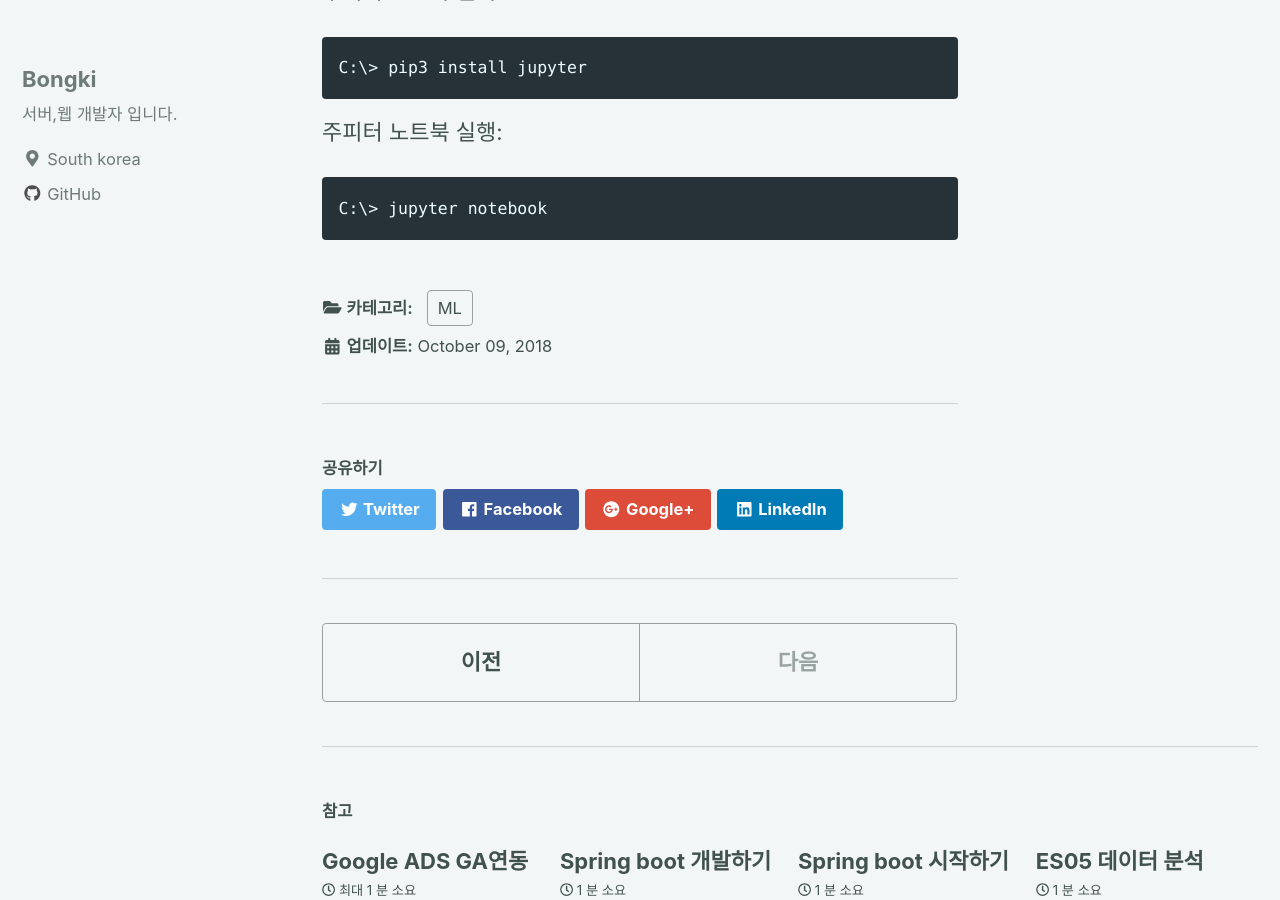
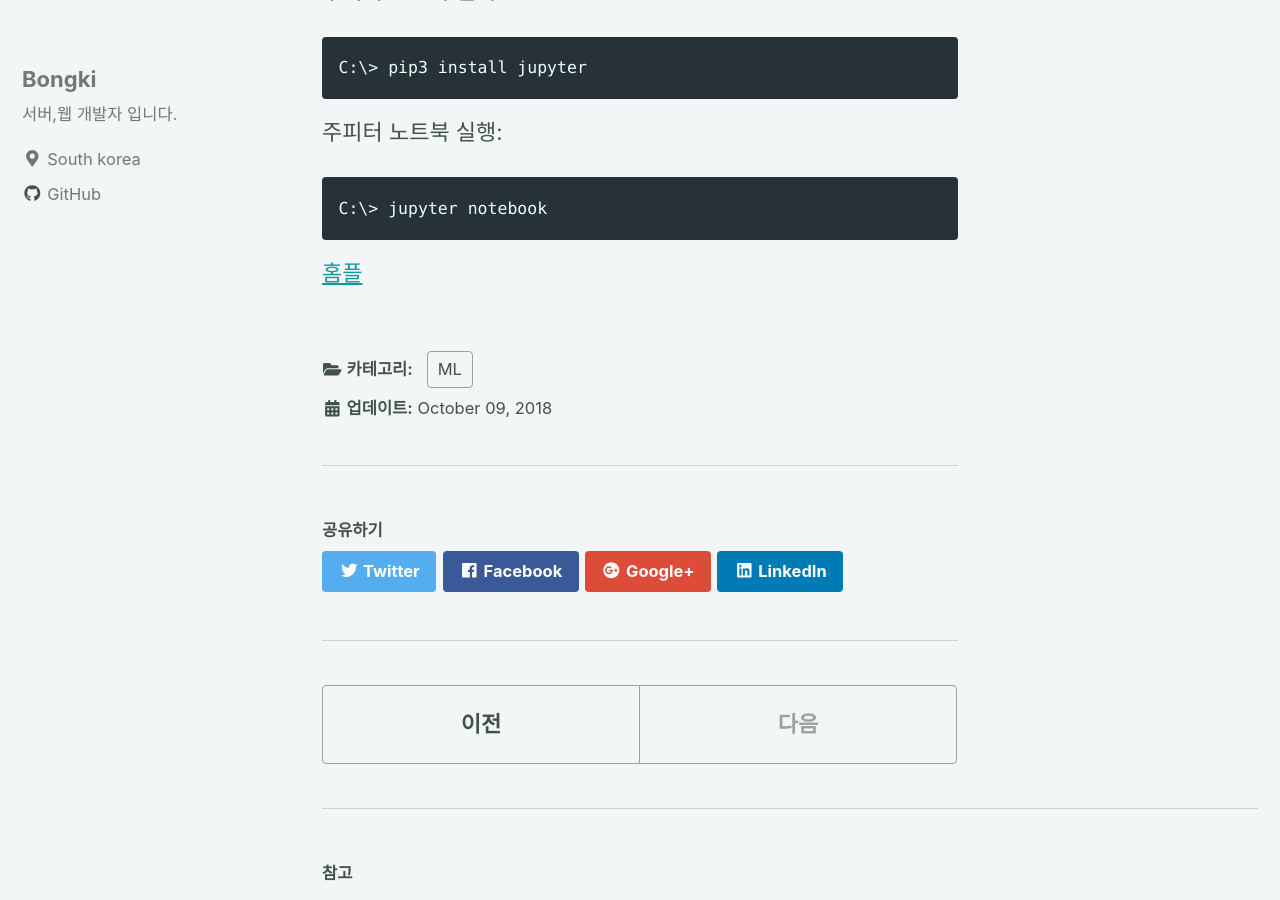
Before and after one commit to hsb0202/hsb0202.github.io, a Jekyll site: the page built from _posts/2018-10-09-tenserflow-01.md, in a window 1280 px wide and 900 px high, scrolled down 822 px. Built offline with Jekyll 4.4.1, drawn with Linux system fonts in a browser that asks for light colours; nearby versions of some CDN libraries.

Commit message:
Update 2018-10-09-tenserflow-01.md

````diff
--- a/_posts/2018-10-09-tenserflow-01.md
+++ b/_posts/2018-10-09-tenserflow-01.md
@@ -29,3 +29,7 @@ C:\> pip3 install jupyter
 ```
 C:\> jupyter notebook
 ```
+
+
+
+[홈플](http://hybrid.homeplus.co.kr/search/result.do?comm_query=%25EB%25B9%25BC%25EB%25BA%25B4%25EB%25A1%259C&search_preurl=http%3A%2F%2Fhybrid.homeplus.co.kr%2Fpromotion%2FeventDetail.do%3Fevent_id%3D2018110032%26gnb_type%3D04%26MT.ac%3DSpot_popup_BN%26wiselogDummy%3D "빼빼로")
````
